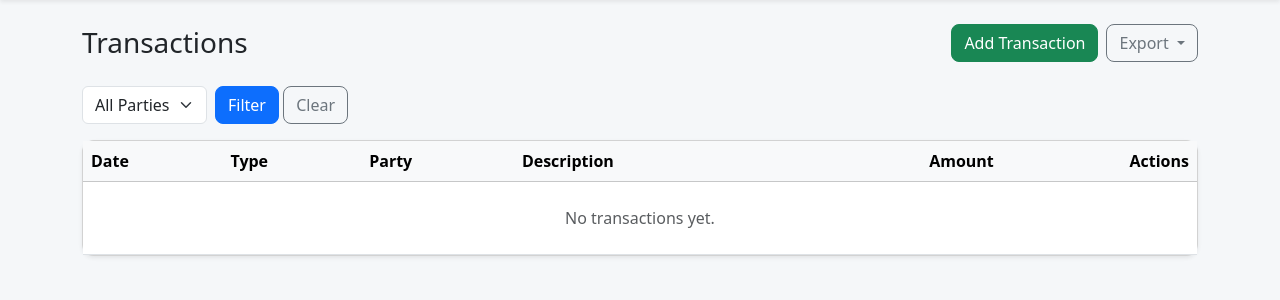
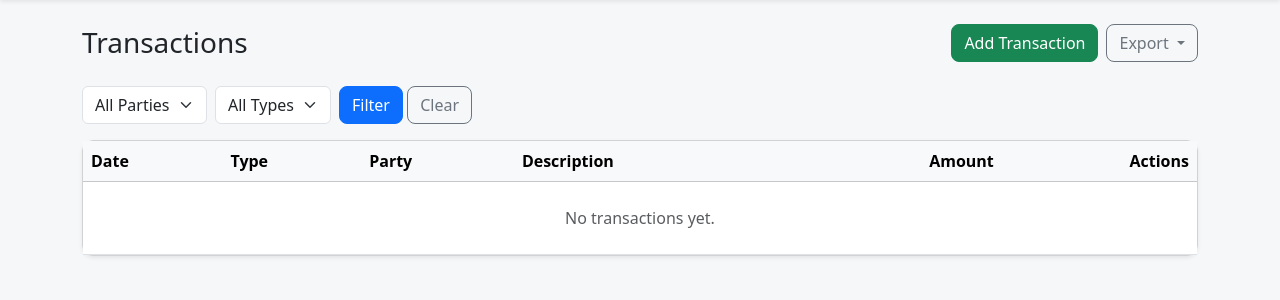
Before and after one commit to anubhavsingh2004/HisabVahi, a Flask app: template templates/transactions.html in a window 1280 px wide. Shown: the part 56-356 px from the top of the page. Run offline with Flask 3, Linux system fonts and the light colour scheme; the template is opened without the code that fills it, so the values that code supplies are empty.

Commit message:
feat(filters): add transaction type filter to dashboard and transactions

```diff
--- a/app.py
+++ b/app.py
@@ -226,6 +226,14 @@ def dashboard():
         selected_dashboard_party_id = int(dashboard_party_id)
         recent_query = recent_query.filter(Transaction.party_id == selected_dashboard_party_id)
 
+    dashboard_transaction_type = request.args.get("transaction_type", "").strip()
+    selected_dashboard_transaction_type = None
+    if dashboard_transaction_type and dashboard_transaction_type in TRANSACTION_TYPES:
+        selected_dashboard_transaction_type = dashboard_transaction_type
+        recent_query = recent_query.filter(
+            Transaction.transaction_type == selected_dashboard_transaction_type
+        )
+
     recent_transactions = (
         recent_query.order_by(Transaction.date.desc(), Transaction.created_at.desc()).limit(10).all()
     )
@@ -240,6 +248,7 @@ def dashboard():
         transaction_types=TRANSACTION_TYPES,
         parties=parties_list,
         selected_party_id=selected_dashboard_party_id,
+        selected_transaction_type=selected_dashboard_transaction_type,
     )
 
 
@@ -462,6 +471,12 @@ def transactions():
             selected_party_id = int(party_id)
             query = query.filter(Transaction.party_id == selected_party_id)
 
+    transaction_type = request.args.get("transaction_type", "").strip()
+    selected_transaction_type = None
+    if transaction_type and transaction_type in TRANSACTION_TYPES:
+        selected_transaction_type = transaction_type
+        query = query.filter(Transaction.transaction_type == selected_transaction_type)
+
     transactions_list = (
         query.order_by(Transaction.date.desc(), Transaction.created_at.desc()).all()
     )
@@ -472,6 +487,7 @@ def transactions():
         transaction_types=TRANSACTION_TYPES,
         parties=parties_list,
         selected_party_id=selected_party_id,
+        selected_transaction_type=selected_transaction_type,
     )
 
 
--- a/templates/dashboard.html
+++ b/templates/dashboard.html
@@ -55,6 +55,12 @@
                     <option value="{{ p.id }}" {% if selected_party_id == p.id %}selected{% endif %}>{{ p.name }}</option>
                     {% endfor %}
                 </select>
+                <select name="transaction_type" class="form-select form-select-sm me-2">
+                    <option value="">All Types</option>
+                    {% for key, label in transaction_types.items() %}
+                    <option value="{{ key }}" {% if selected_transaction_type == key %}selected{% endif %}>{{ label }}</option>
+                    {% endfor %}
+                </select>
                 <button class="btn btn-sm btn-primary me-2" type="submit">Filter</button>
             </form>
             <a href="{{ url_for('transactions') }}" class="btn btn-sm btn-outline-secondary">View All</a>
--- a/templates/transactions.html
+++ b/templates/transactions.html
@@ -26,6 +26,15 @@
                 <option value="">All Parties</option>
                 {% for p in parties %}
                 <option value="{{ p.id }}" {% if selected_party_id == p.id %}selected{% endif %}>{{ p.name }}</option>
+                {% endfor %}
+            </select>
+        </div>
+        <div class="col-auto">
+            <label class="visually-hidden" for="typeSelect">Transaction Type</label>
+            <select id="typeSelect" name="transaction_type" class="form-select">
+                <option value="">All Types</option>
+                {% for key, label in transaction_types.items() %}
+                <option value="{{ key }}" {% if selected_transaction_type == key %}selected{% endif %}>{{ label }}</option>
                 {% endfor %}
             </select>
         </div>
```
